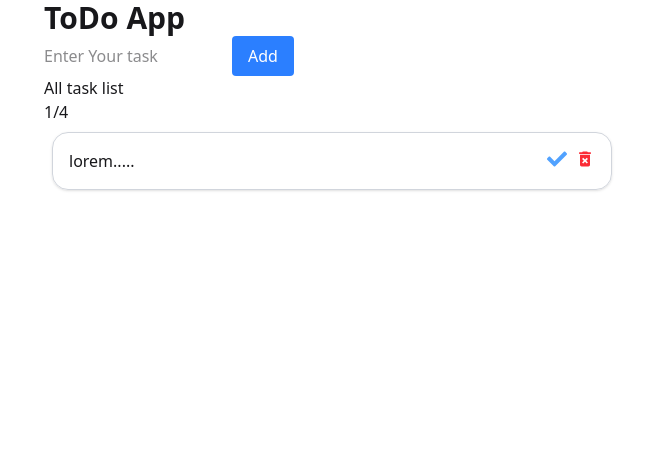
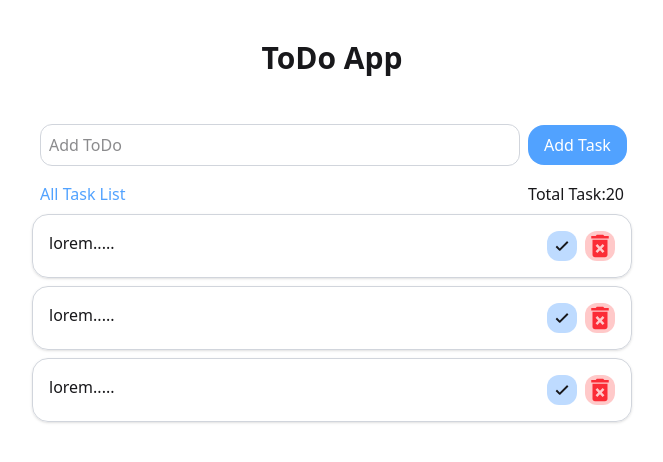
Before and after one commit to MujahidulIslam4541/to-do-client, a React (Vite) app: page / in a window 1280 px wide. Shown: the top 462 px of the page, without its empty margins (308-971 px from the left). Built offline with nearby package versions, Linux system fonts and the light colour scheme.

Commit message:
Add AddToDo component and update App layout

```diff
--- /dev/null
+++ b/src/AddToDo.jsx
@@ -0,0 +1,20 @@
+import React from 'react'
+
+const AddToDo = () => {
+    return (
+        <div>
+            <div>
+
+                <input type="text" placeholder='Add ToDo' className='border border-gray-300 p-2 rounded-xl w-[480px] m-2' />
+                <button className='bg-blue-400 text-white px-4 py-2 rounded-2xl'>Add Task</button>
+            </div>
+
+            <div className='flex justify-between m-2'>
+                <h2 className='text-blue-400'>All Task List</h2>
+                <p>Total Task:20</p>
+            </div>
+        </div>
+    )
+}
+
+export default AddToDo
--- a/src/AllToDo.jsx
+++ b/src/AllToDo.jsx
@@ -1,16 +1,41 @@
 import React from 'react'
 import { FaCheck } from 'react-icons/fa'
+import { IoIosCheckmark } from 'react-icons/io'
 import { MdDeleteForever } from 'react-icons/md'
 
 const table = () => {
     return (
-        <div className='flex justify-between rounded-2xl shadow border border-gray-300 p-4 m-2'>
-            <p>lorem.....</p>
-            <div className='flex gap-2 text-xl'>
-                <FaCheck className='text-blue-400'/>
-                <MdDeleteForever  className='text-red-500'/>
+        <>
+            <div className='flex justify-between rounded-2xl shadow border border-gray-300 p-4 mt-2'>
+                <p>lorem.....</p>
+                <div className='flex gap-2 '>
+                    <button className='bg-blue-200  rounded-xl text-3xl cursor-pointer'><IoIosCheckmark /></button>
+                    <button className='bg-red-200 rounded-xl text-3xl cursor-pointer'><MdDeleteForever className='text-red-500' /></button>
+                </div>
             </div>
-        </div>
+
+
+            <div className='flex justify-between rounded-2xl shadow border border-gray-300 p-4 my-2'>
+                <p>lorem.....</p>
+                <div className='flex gap-2 '>
+                    <button className='bg-blue-200  rounded-xl text-3xl cursor-pointer'><IoIosCheckmark /></button>
+                    <button className='bg-red-200 rounded-xl text-3xl cursor-pointer'><MdDeleteForever className='text-red-500' /></button>
+                </div>
+            </div>
+
+
+            <div className='flex justify-between rounded-2xl shadow border border-gray-300 p-4 '>
+                <p>lorem.....</p>
+                <div className='flex gap-2 '>
+                    <button className='bg-blue-200  rounded-xl text-3xl cursor-pointer'><IoIosCheckmark /></button>
+                    <button className='bg-red-200 rounded-xl text-3xl cursor-pointer'><MdDeleteForever className='text-red-500' /></button>
+                </div>
+            </div>
+
+        </>
+
+
+
     )
 }
 
--- a/src/App.jsx
+++ b/src/App.jsx
@@ -1,24 +1,15 @@
 import AllToDo from "../src/AllToDo";
+import AddToDo from "../src/AddToDo";
 function App() {
 
   return (
     <>
-      <div className="h-screen max-w-xl mx-auto bg-gradient-to-r ">
-        <h1 className="text-3xl font-bold ">ToDo App</h1>
-        <div className="flex gap-5">
-          <input type="text" className="w-40 " placeholder="Enter Your task" />
-          <button className="bg-blue-500 text-white px-4 py-2 rounded ml-2">Add</button>
-        </div>
+      <div className="h-screen w-[600px] mx-auto bg-gradient-to-r ">
+        <h1 className="text-3xl font-bold text-center my-10">ToDo App</h1>
+        <AddToDo></AddToDo>
+        <AllToDo></AllToDo>
+      </div>
 
-        <div>
-          <div>
-            <h2>All task list</h2>
-            <p>1/4</p>
-          </div>
-
-          <AllToDo></AllToDo>
-        </div>
-      </div>
     </>
   )
 }
```
